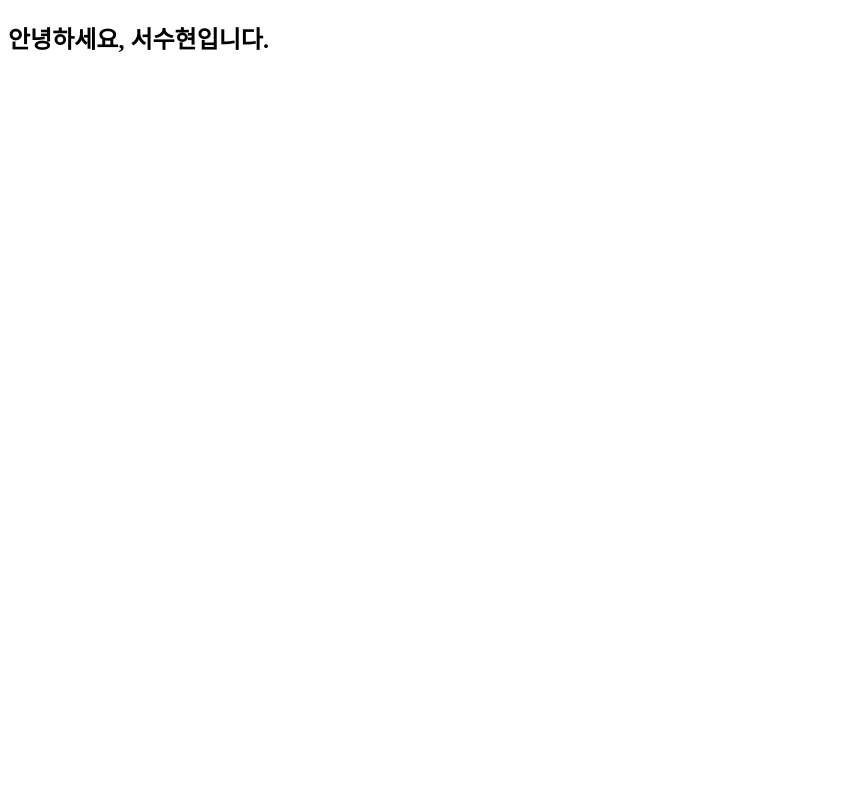
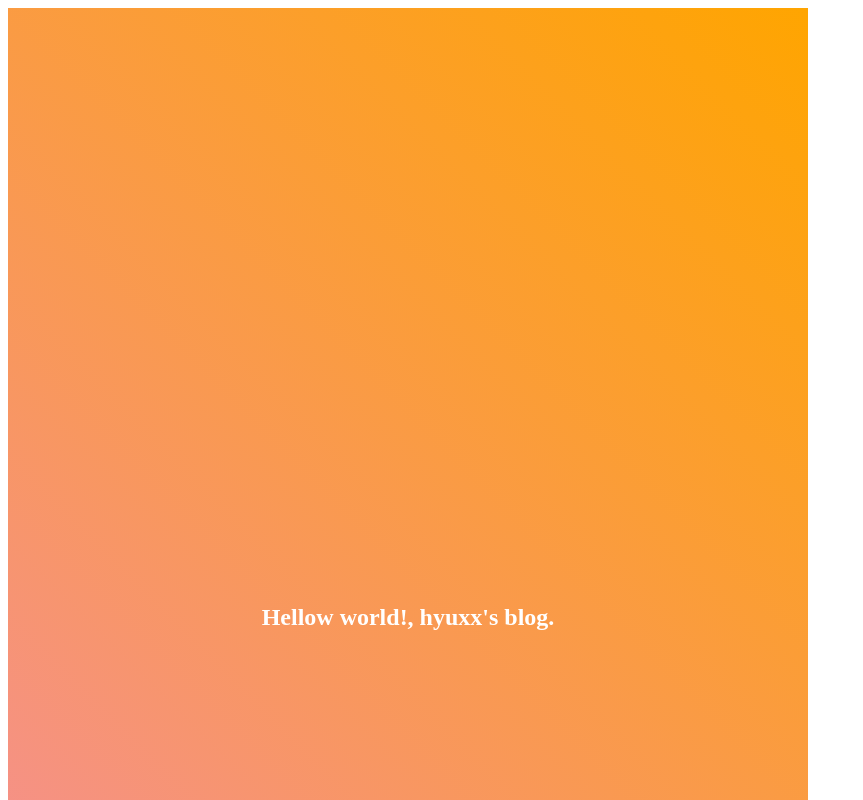
Before and after one commit to hyunxx/hyunxx.github.io, a plain HTML site: page index.html in a window 1280 px wide. Shown: the top 800 px of the page, without its empty margins (0-863 px from the left). Drawn offline with Linux system fonts and the light colour scheme.

Commit message:
fadeout 테스트

```diff
--- /dev/null
+++ b/index.css
@@ -0,0 +1,28 @@
+/* opening */
+
+.opening {
+    width: 100vh;
+    height: 100vh;
+    background: linear-gradient(45deg, Violet, Orange);
+    animation: fadeout 3s;
+    padding: 50% 0;
+}
+
+@keyframes fadeout {
+    /* 효과를 동작시간 동안 0 ~ 1까지 */
+    0% {
+        opacity: 1;
+    }
+    50% {
+        opacity: 1;
+    }
+    100% {
+        opacity: 0;
+    }
+}
+
+.opening h1 {
+    text-align: center;
+    color: #fff;
+    margin-top: -1.5em;
+}
--- a/index.html
+++ b/index.html
@@ -6,14 +6,22 @@
     <meta http-equiv="X-UA-Compatible" content="IE=edge">
     <meta name="viewport" content="width=device-width, initial-scale=1.0">
     <title>Document</title>
+    <link rel="stylesheet" href="./index.css">
 </head>
 
 <body>
     <main>
         <section class="opening">
-            <h1>안녕하세요, 서수현입니다.</h1>
+            <h1>Hellow world!, hyuxx's blog.</h1>
         </section>
+
+        <header>
+
+        </header>
     </main>
+
+    <script>
+    </script>
 </body>
 
 </html>
```
